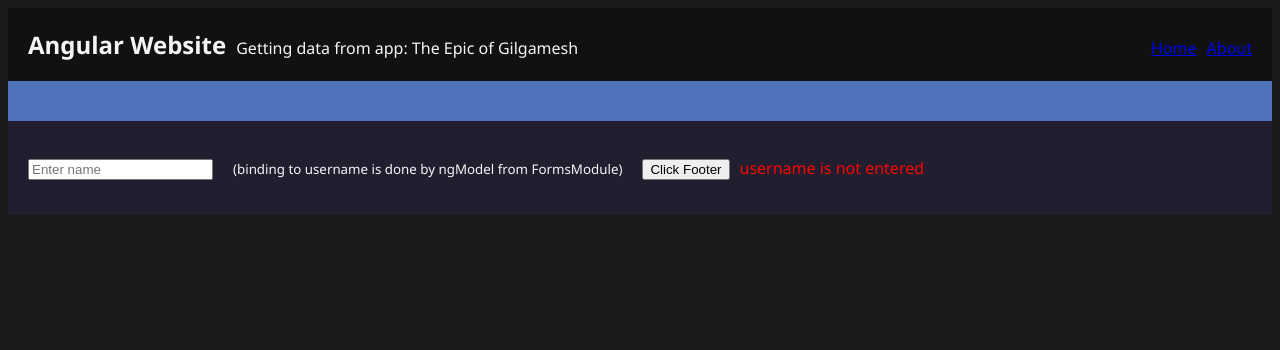
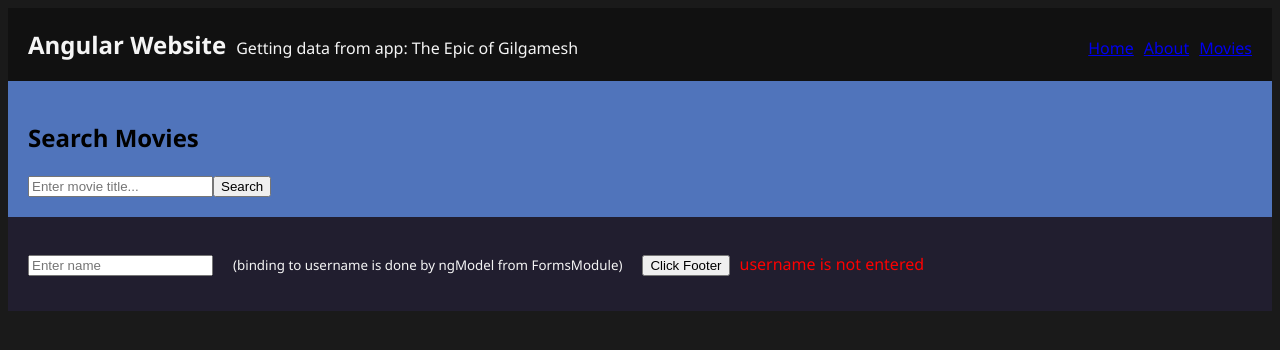
Before and after one commit to alex-web-coder/HelloWorld, an Angular app: page /movies in a window 1280 px wide. Before the commit this address led to /. Shown: the top 350 px of the page. Built offline with nearby package versions, Linux system fonts and the light colour scheme.

Commit message:
movie search page using http client api call

```diff
--- a/src/app/app.config.ts
+++ b/src/app/app.config.ts
@@ -3,6 +3,8 @@ import { provideRouter } from '@angular/router';
 
 import { routes } from './app.routes';
 
+import { provideHttpClient } from '@angular/common/http';
+
 export const appConfig: ApplicationConfig = {
-  providers: [provideBrowserGlobalErrorListeners(), provideRouter(routes)],
+  providers: [provideBrowserGlobalErrorListeners(), provideRouter(routes), provideHttpClient()],
 };
--- a/src/app/app.routes.ts
+++ b/src/app/app.routes.ts
@@ -2,9 +2,11 @@ import { Routes } from '@angular/router';
 import { Home } from './pages/home/home';
 import { About } from './pages/about/about';
 import { NoteDetail } from './pages/note-detail/note-detail';
+import { Movies } from './pages/movies/movies';
 
 export const routes: Routes = [
     { path: '', component: Home },
     { path: 'about', component: About },
+    { path: 'movies', component: Movies },
     { path: 'note/:id', component: NoteDetail }
 ];
--- a/src/app/header/header.html
+++ b/src/app/header/header.html
@@ -4,5 +4,6 @@
     <nav>
         <a [routerLink]="['/']">Home</a>
         <a [routerLink]="['/about']">About</a>
+        <a [routerLink]="['/movies']">Movies</a>
     </nav>
 </header>
--- /dev/null
+++ b/src/app/pages/movies/movies.html
@@ -0,0 +1,18 @@
+<h2>Search Movies</h2>
+
+<form (ngSubmit)="search()">
+    <input [(ngModel)]="searchTitle"
+        name="title"
+        type="text"
+        placeholder="Enter movie title..."
+    />
+    <button type="submit">Search</button>
+</form>
+
+<p *ngIf="errorMessage" class="error">{{ errorMessage }}</p>
+<div *ngIf="movies.length > 0">
+    <div *ngFor="let movie of movies">
+      <strong>{{ movie.Title }}</strong> {{ movie.Year }}
+      <img [src]="movie.Poster" alt="{{ movie.Title }}" />
+    </div>
+</div>
--- /dev/null
+++ b/src/app/pages/movies/movies.scss
@@ -0,0 +1,3 @@
+.error {
+    color: red;
+}
--- /dev/null
+++ b/src/app/pages/movies/movies.ts
@@ -0,0 +1,47 @@
+import { Component } from '@angular/core';
+import { MovieService } from '../../services/movies';
+import { FormsModule } from '@angular/forms';
+import { CommonModule } from '@angular/common';
+import { ChangeDetectorRef } from '@angular/core';
+
+
+@Component({
+  selector: 'app-movies',
+  imports: [FormsModule, CommonModule],
+  templateUrl: './movies.html',
+  styleUrl: './movies.scss',
+})
+export class Movies {
+  constructor(private movieService: MovieService, private cdr: ChangeDetectorRef) {}
+
+  searchTitle: string = '';
+  movies: any[] = [];
+  errorMessage: string = '';
+
+
+  search() {
+    if (this.searchTitle.trim() === '') {
+      return;
+    }
+
+    this.movieService.searchMovies(this.searchTitle).subscribe({
+      next: (response) => {
+        if (response.Search) {
+          this.movies = response.Search;
+          this.errorMessage = '';
+        } else {
+          this.movies = [];
+          this.errorMessage = response.Error || 'No movies found.';
+        }
+        this.cdr.detectChanges(); // without this, the view won't update after fetching movies
+      },
+      error: () => {
+        this.errorMessage = 'An error occurred while fetching movies.';
+        this.movies = [];
+        this.cdr.detectChanges();
+      }
+    });
+  }
+
+
+}
--- /dev/null
+++ b/src/app/services/movies.ts
@@ -0,0 +1,20 @@
+import { Injectable } from '@angular/core';
+import { HttpClient } from '@angular/common/http';
+import { Observable } from 'rxjs';
+
+@Injectable({
+  providedIn: 'root',
+})
+export class MovieService {
+  private apiUrl = 'https://www.omdbapi.com/';
+  private apiKey = '63094f11';
+
+  constructor(private http: HttpClient) {}
+
+  searchMovies(title: string): Observable<any> {
+    const url = `${this.apiUrl}?s=${title}&apikey=${this.apiKey}`;
+    return this.http.get(url);
+  }
+
+
+}
```
Also changed, not shown: 2 other files (tests, documents, lock files or other folders).
